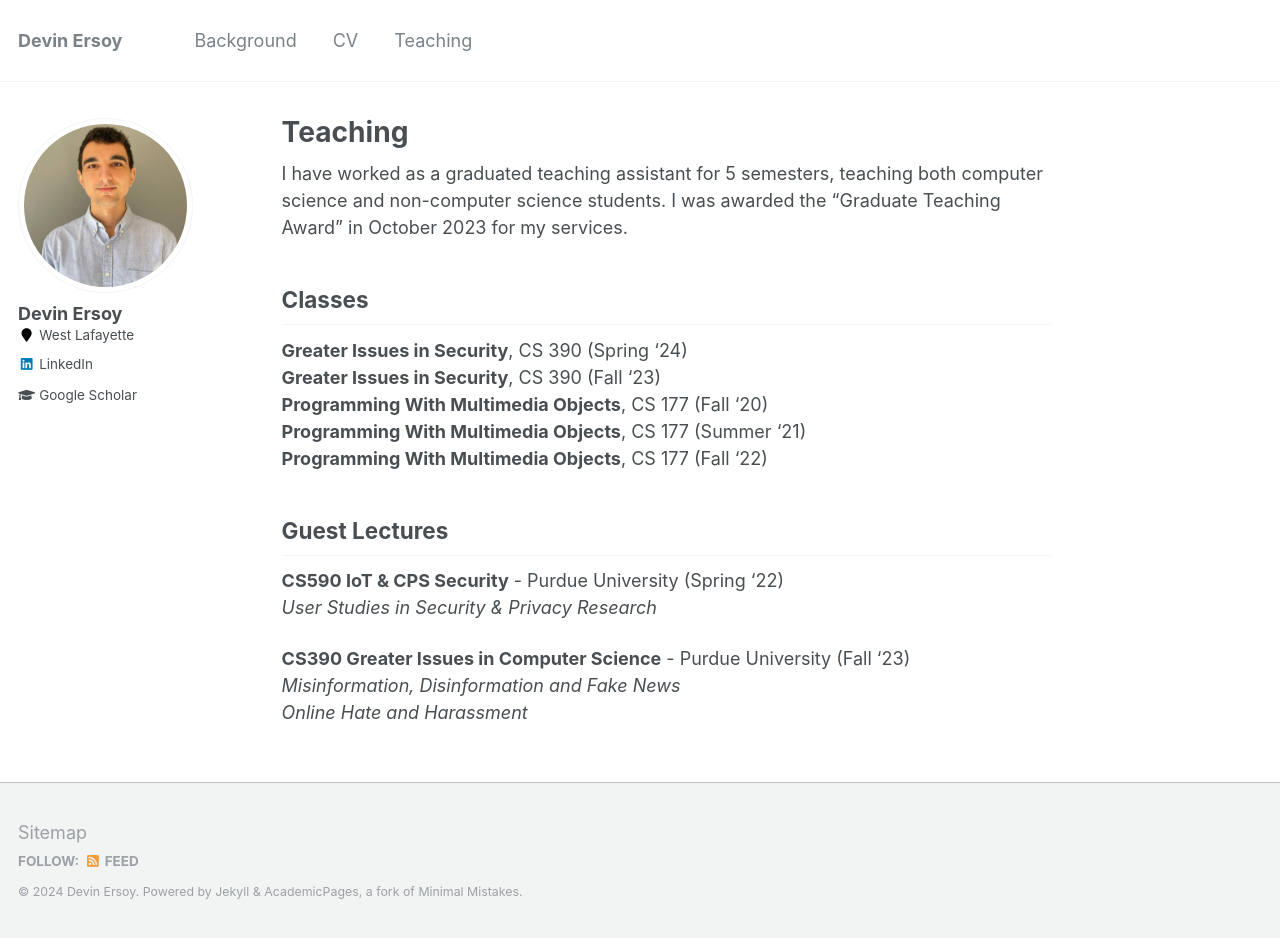
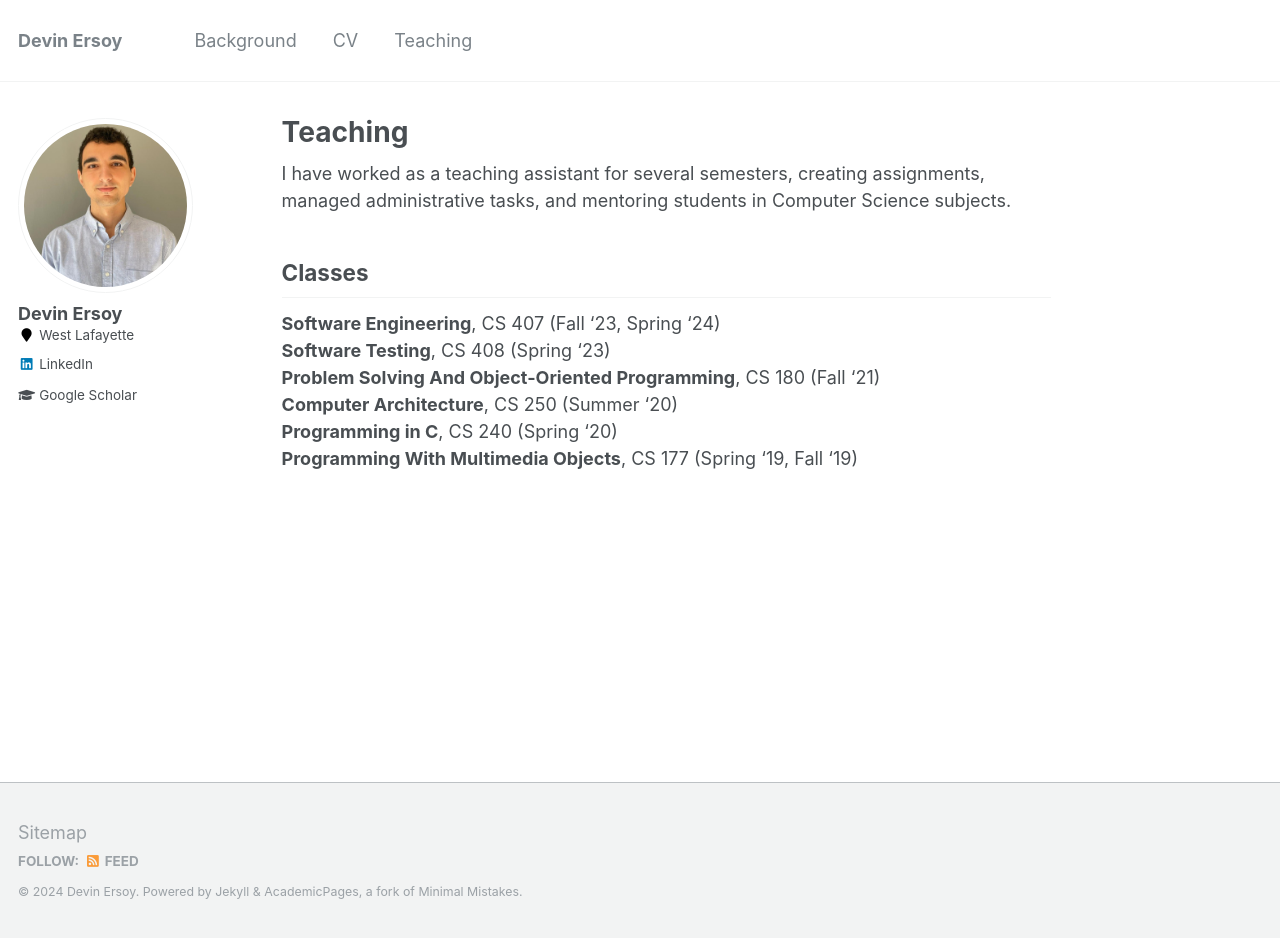
Before and after one commit to devinat1/devinat1.github.io, a Jekyll site: the page built from _pages/teaching.md, in a window 1280 px wide and 938 px high. Built offline with Jekyll 4.4.1, drawn with Linux system fonts in a browser that asks for light colours.

Commit message:
Changed teaching to be my own

```diff
--- a/_pages/teaching.md
+++ b/_pages/teaching.md
@@ -15,24 +15,13 @@ author_profile: true
   gtag('config', 'G-ZSMV5NQV3R');
 </script>
 
-
-I have worked as a graduated teaching assistant for 5 semesters, teaching both computer science and non-computer science students. I was awarded the "Graduate Teaching Award" in October 2023 for my services.
-
+I have worked as a teaching assistant for several semesters, creating assignments, managed administrative tasks, and mentoring students in Computer Science subjects.
 
 Classes
 --------
-**Greater Issues in Security**, CS 390 (Spring '24)  <br>
-**Greater Issues in Security**, CS 390 (Fall '23)  <br>
-**Programming With Multimedia Objects**, CS 177 (Fall '20) <br>
-**Programming With Multimedia Objects**, CS 177 (Summer '21) <br>
-**Programming With Multimedia Objects**, CS 177 (Fall '22)  <br>
-
-
-Guest Lectures
---------
-**CS590 IoT & CPS Security** - Purdue University (Spring '22)
-*User Studies in Security & Privacy Research*
-
-**CS390 Greater Issues in Computer Science** - Purdue University (Fall '23)
-*Misinformation, Disinformation and Fake News*
-*Online Hate and Harassment*
+**Software Engineering**, CS 407 (Fall '23, Spring '24)  <br>
+**Software Testing**, CS 408 (Spring '23)  <br>
+**Problem Solving And Object-Oriented Programming**, CS 180 (Fall '21)  <br>
+**Computer Architecture**, CS 250 (Summer '20)  <br>
+**Programming in C**, CS 240 (Spring '20) <br>
+**Programming With Multimedia Objects**, CS 177 (Spring '19, Fall '19) <br>
```
